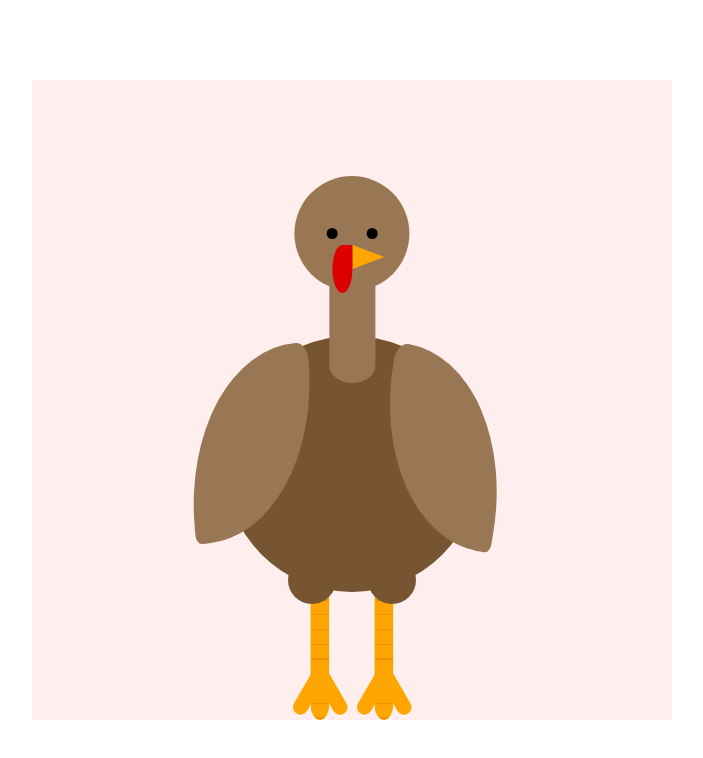
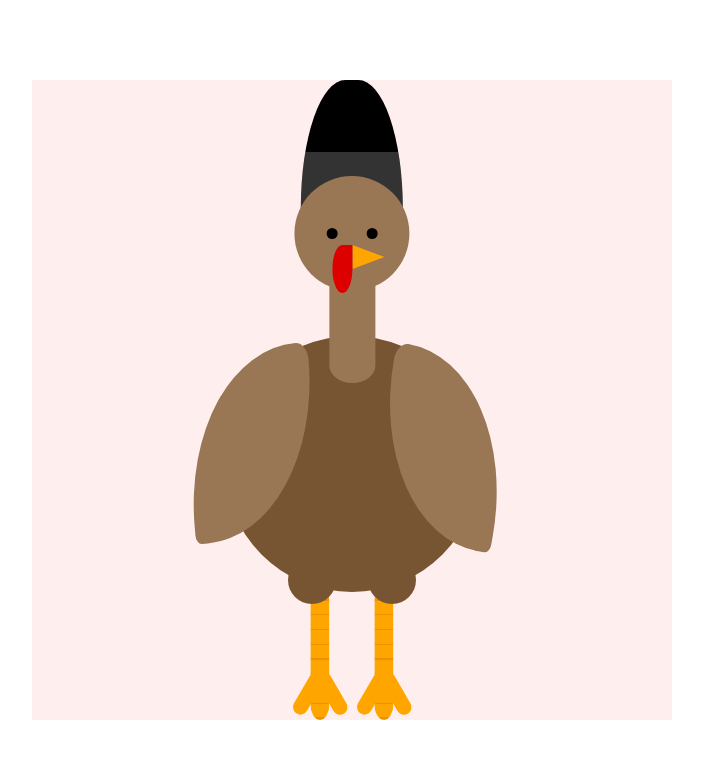
Before and after one commit to skmmks/turkey_2021, a plain HTML site: page index.html in a window 1280 px wide. Shown: the whole page, without its empty margins (288-991 px from the left). Drawn offline with Linux system fonts and the light colour scheme.

Commit message:
add hat top

```diff
--- a/index.html
+++ b/index.html
@@ -14,6 +14,8 @@
       <div class="body"></div>
       <div class="wing"></div>
       <div class="wing"></div>
+      <div class="hat-top"></div>
+      <div class="hat-bottom"></div>
       <div class="head">
         <div class="eyes"></div>
         <div class="beak"></div>
--- a/styles.css
+++ b/styles.css
@@ -137,3 +137,14 @@ body {
 .leg::after {
   transform: translate(-50%, 0) rotate(-30deg);
 }
+
+.hat-top {
+  width: 16%;
+  height: 20%;
+  background: black;
+  box-shadow: inset 0 -7vmin #fff3;
+  border-radius: 100% / 230% 230% 0% 0%;
+  top: 0;
+  left: 50%;
+  transform: translate(-50%, 0);
+}
```
